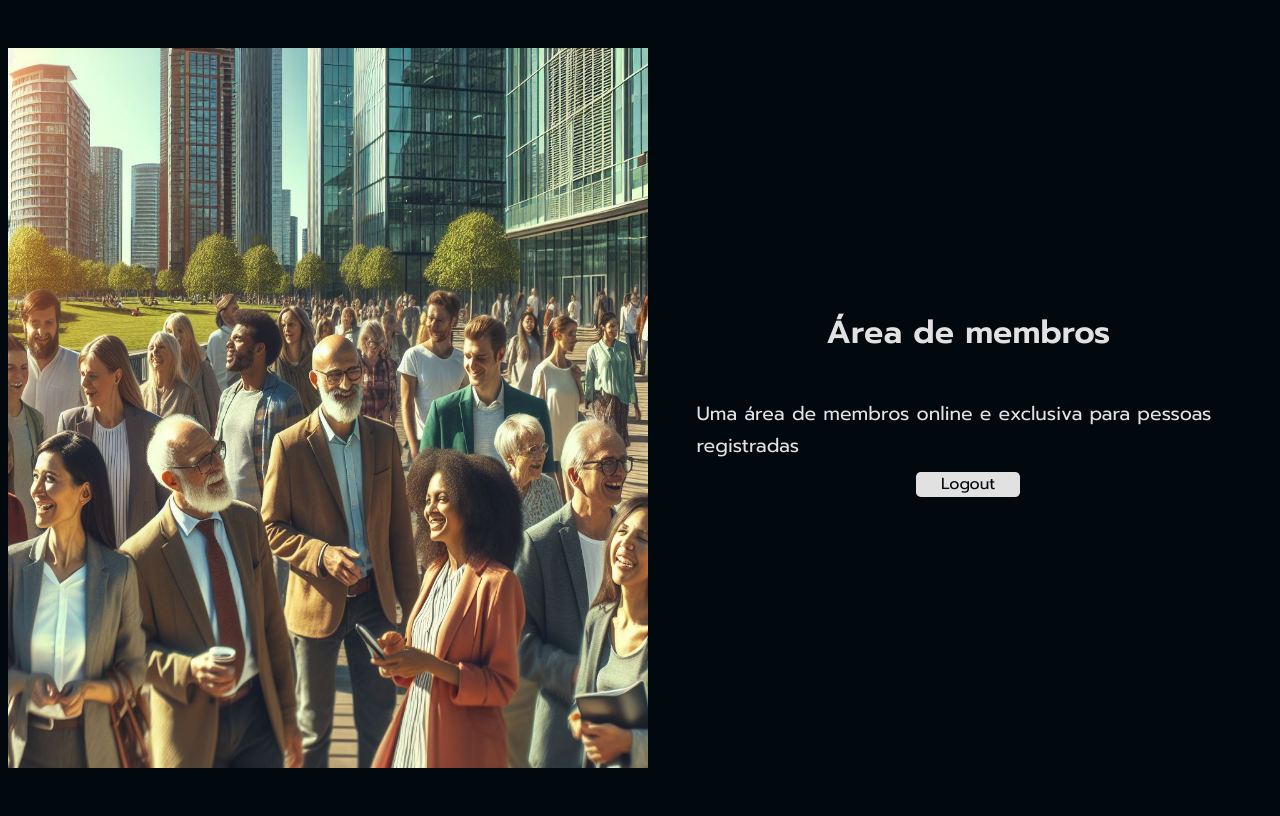
After one commit to guh99998/alura-auth, a Django app: page /members/ in a window 1280 px wide. The commit adds this page. Run offline with Django 5.2, Linux system fonts and the light colour scheme; the visitor is signed in with stand-in values (Sample User, id 1).

Commit message:
Alterações realizadas

```diff
--- a/tech/urls.py
+++ b/tech/urls.py
@@ -1,6 +1,7 @@
 from django.urls import path
-from tech.views import index
+from tech.views import index, members
 
 urlpatterns = [
-  path('', index, name='index')
+  path('', index, name='index'),
+  path('members/', members, name='members')
 ]
--- a/tech/views.py
+++ b/tech/views.py
@@ -1,4 +1,9 @@
 from django.shortcuts import render
+from django.contrib.auth.decorators import login_required
 
 def index(request):
   return render(request, 'index.html')
+
+@login_required
+def members(request):
+  return render(request, 'members.html')
--- a/templates/index.html
+++ b/templates/index.html
@@ -18,7 +18,7 @@
     <h1>Autenticação com OAuth 2.0</h1>
     <div class="social-media">
       <div class="social-media-details">
-        <a href="">
+        <a href="http://127.0.0.1:8000/accounts/github/login/?process=login">
           <img src="{% static 'assets/github.svg' %}" class="social-media-icon" alt="Ícone para realizar a autenticação com GitHub">
           <p>GitHub</p>
         </a>
--- /dev/null
+++ b/templates/members.html
@@ -0,0 +1,29 @@
+{% load static %}
+
+<!DOCTYPE html>
+<html lang="en">
+<head>
+  <meta charset="UTF-8">
+  <meta name="viewport" content="width=device-width, initial-scale=1.0">
+  <link rel="stylesheet" href="{% static 'index.css' %}">
+  <link rel="stylesheet" href="{% static 'members.css' %}">
+  <title>Tech | Membros</title>
+</head>
+<body>
+
+  <header>
+    <img src="{% static 'assets/member.jpeg' %}" alt="Várias pessoas felizes" class="logo">
+  </header>
+
+  <main>
+    <h1>Área de membros</h1>
+
+    <p>Uma área de membros online e exclusiva para pessoas registradas</p>
+
+    <div class="logout-btn-container">
+      <a href="http://127.0.0.1:8000/accounts/logout/" class="logout-btn">Logout</a>
+    </div>
+  </main>
+
+</body>
+</html>
--- /dev/null
+++ b/templates/static/members.css
@@ -0,0 +1,25 @@
+:root {
+    --background-color: #01080E;
+    --offwhite: #E1E1E1;
+    --font-family: "Prompt", sans-serif;
+}
+
+.logout-btn-container {
+    display: flex;
+    justify-content: right;
+    align-items: center;
+}
+
+.logout-btn {
+    text-decoration: none;
+    background-color: var(--offwhite);
+    color: var(--background-color);
+    border-radius: 0.3rem;
+    width: 6.5rem;
+    height: 1.6rem;
+    font-weight: 400;
+    font-size: 1rem;
+    line-height: 1.6rem;
+    text-align: center;
+    margin-bottom: 2rem;
+}
```
Also changed, not shown: setup/settings.py (+10 -2 lines).
